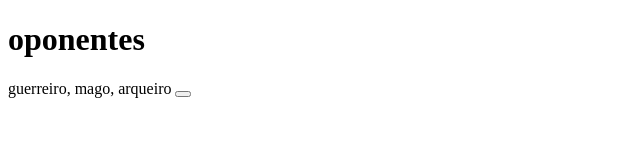
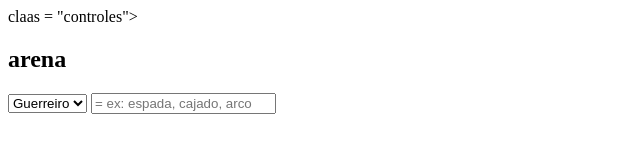
Before and after one commit to mariaclaraoliveira15-a11y/quero-minha-casa-backend-aaaaa, a plain HTML site: page index.htm in a window 1280 px wide. Shown: the whole page, without its empty margins (0-640 px from the left). Drawn offline with Linux system fonts and the light colour scheme.

Commit message:
Add files via upload

```diff
--- a/index.htm
+++ b/index.htm
@@ -6,12 +6,19 @@
     <title>combate</title>
 </head>
 <body>
-    <h1>oponentes</h1>
-    <p></p>
-    <div>guerreiro, mago, arqueiro
-        <button></button>
-    </div>
-    <img src="" mago.htmlalt="">
+ <div> claas = "controles">
+    <h2>arena</h2>
+    <select  id="classe">
+        <option value="guerreiro">Guerreiro</option>
+        <option value="mago">mago</option>
+        <option value="arqueiro">arqueiro</option>
+    </select>
+    <label equipe sua arma></label>
+    <input type="text" id="arma" placeholder="= ex: espada, cajado, arco">
 
+
+
+
+ </div>
 </body>
 </html>
```
